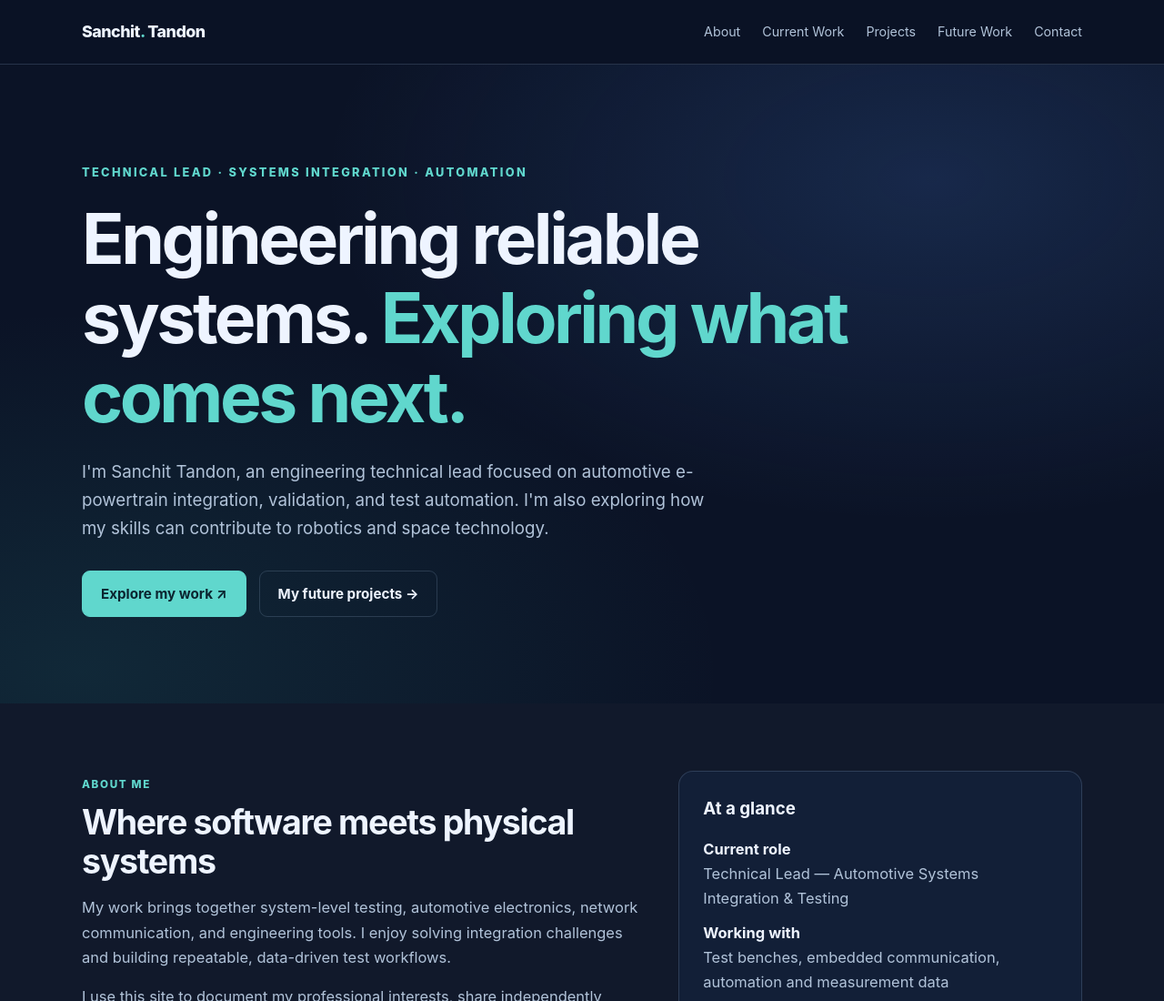
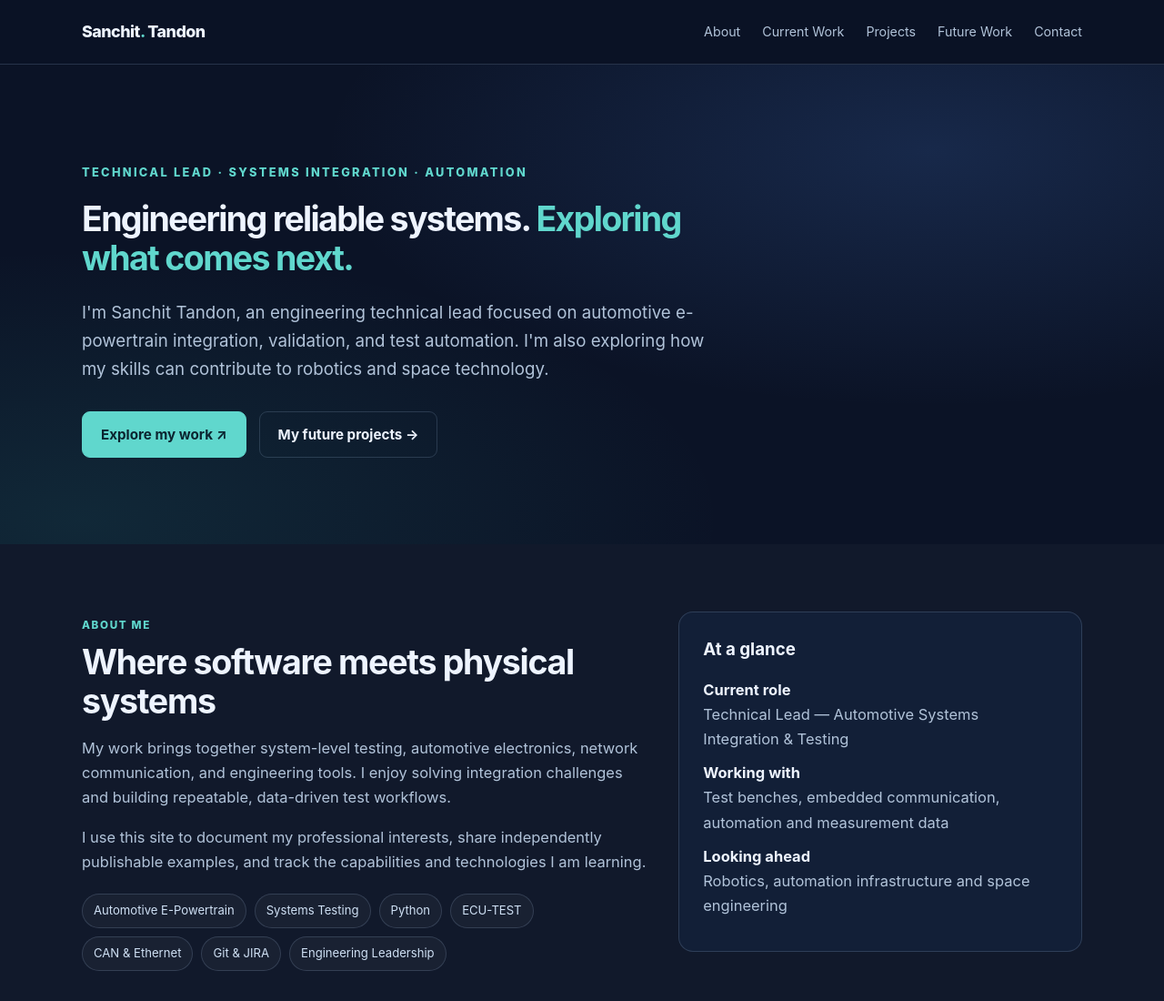
Before and after one commit to SanchitTandon/sanchittandon.github.io, a plain HTML site: page index.html in a window 1280 px wide. Shown: the top 1100 px of the page at 91% size. Drawn offline with Linux system fonts and the light colour scheme.

Commit message:
Adjust h1 font size and max width in CSS

```diff
--- a/index.html
+++ b/index.html
@@ -14,7 +14,7 @@
     .navin{display:flex;align-items:center;justify-content:space-between;gap:20px;min-height:70px}.brand{font-weight:800;letter-spacing:-.03em;font-size:1.12rem}.brand span{color:var(--accent)}
     .navlinks{display:flex;gap:24px;flex-wrap:wrap;font-size:.89rem;color:var(--muted)}.navlinks a:hover{color:var(--accent)}
     .hero{padding:108px 0 95px;position:relative;overflow:hidden;background:radial-gradient(ellipse at 80% 18%,rgba(73,127,218,.2),transparent 46%),radial-gradient(ellipse at 7% 95%,rgba(57,194,184,.12),transparent 42%)}
-    .eyebrow{font-size:.8rem;letter-spacing:.18em;font-weight:800;text-transform:uppercase;color:var(--accent)}h1{font-size:clamp(2.65rem,6vw,5rem);line-height:1.13;letter-spacing:-.045em;max-width:850px;margin:20px 0 24px}h1 em{font-style:normal;color:var(--accent)}
+    .eyebrow{font-size:.8rem;letter-spacing:.18em;font-weight:800;text-transform:uppercase;color:var(--accent)}h1{font-size:clamp(1.65rem,3vw,2.35rem);line-height:1.13;letter-spacing:-.045em;max-width:700px;margin:20px 0 24px}h1 em{font-style:normal;color:var(--accent)}
     .hero p{max-width:700px;color:var(--muted);font-size:1.17rem;margin:0 0 30px}.actions{display:flex;gap:14px;flex-wrap:wrap}
     .button{display:inline-flex;align-items:center;justify-content:center;gap:8px;padding:12px 20px;border-radius:9px;font-weight:750;font-size:.95rem;border:1px solid var(--border)}.button.primary{background:var(--accent);border-color:var(--accent);color:#0b2530}.button:hover{transform:translateY(-2px)}
     section{padding:74px 0;scroll-margin-top:75px}.sectionhead{display:flex;justify-content:space-between;align-items:flex-end;gap:24px;margin-bottom:28px}h2{font-size:clamp(1.65rem,3vw,2.35rem);line-height:1.15;letter-spacing:-.035em;margin:8px 0}.sub{max-width:640px;color:var(--muted);margin:0}.kicker{text-transform:uppercase;color:var(--accent);letter-spacing:.14em;font-size:.73rem;font-weight:800}
```
